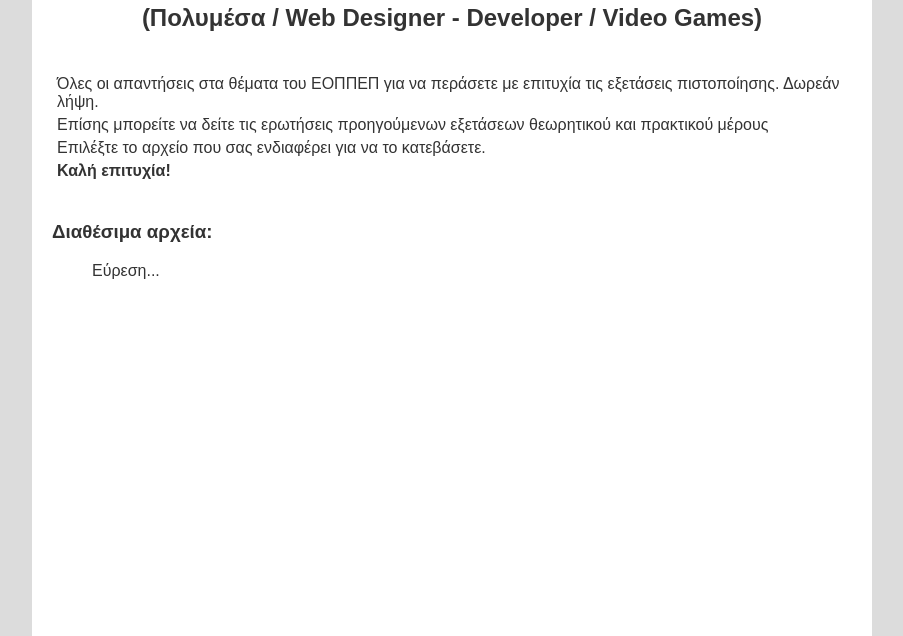
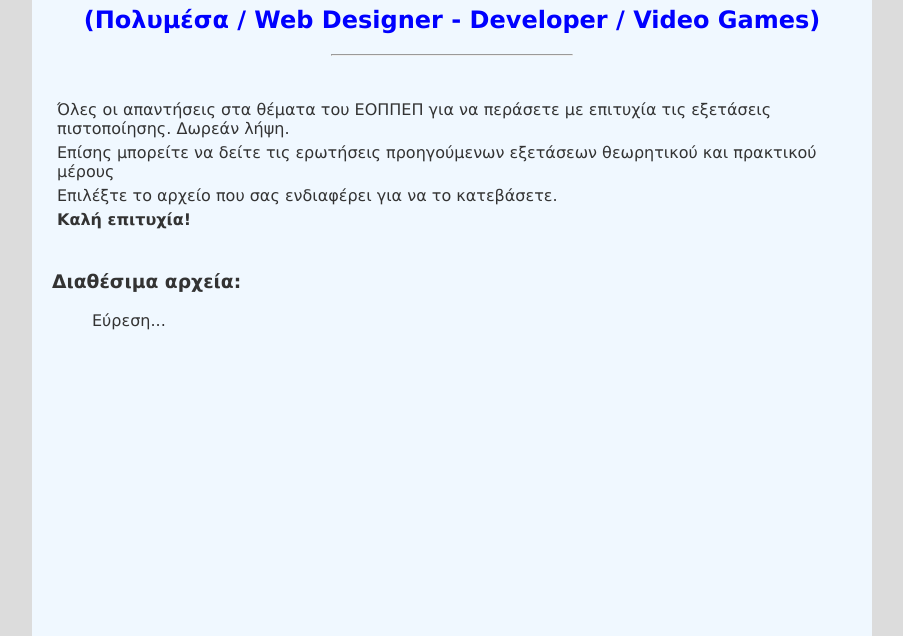
Before and after one commit to cambergr/eoppep, a plain HTML site: page docs/index.html in a window 1280 px wide. Shown: the part 204-840 px from the top of the page, without its empty margins (188-1091 px from the left). Drawn offline with Linux system fonts and the light colour scheme; no server answers.

Commit message:
Make page look better

```diff
--- a/docs/index.html
+++ b/docs/index.html
@@ -5,49 +5,10 @@
     <meta charset="UTF-8">
     <meta name="viewport" content="width=device-width, initial-scale=1.0">
     <title>Απαντήσεις θεμάτων ΕΟΠΠΕΠ</title>
-    <style>
-        body {
-            font-family: Arial, sans-serif;
-            margin: 0;
-            padding: 0;
-            background-color: gainsboro;
-            color: #333;
-        }
-
-        .container {
-            max-width: 800px;
-            margin: 0 auto;
-            padding: 20px;
-            text-align: center;
-            height: 100vh;
-            background-color: white;
-        }
-
-        .content {
-            margin-top: 20px;
-            text-align: start;
-        }
-
-        li {
-            font-size: 18px;
-            padding: 5px;
-        }
-
-        li a:link {
-            color: blue;
-        }
-
-        li a:active {
-            color: blue;
-        }
-
-        li a:visited {
-            color: blue;
-        }
-        p {
-            margin: 5px;
-        }
-    </style>
+    <meta name="description"
+        content="Τεχνικός Εφαρμογών Πληροφορικής (Πολυμέσα / Web Designer - Developer / Video Games). Δωρεάν όλες οι απαντήσεις για να περάσετε με επιτυχία τις εξετάσεις πιστοποίησης του ΕΟΠΠΕΠ.">
+    <meta name="keywords" content="ΕΟΠΠΕΠ, Πιστοποίηση, Τεχνικός Εφαρμογών Πληροφορικής, Πολυμέσα, Web Designer, Developer, Video Games">
+    <link rel="stylesheet" href="styles.css">
 </head>
 
 <body>
@@ -56,9 +17,11 @@
         <h2>για την ειδικότητα</h2>
         <h1> Τεχνικός Εφαρμογών Πληροφορικής</h1>
         <h2> (Πολυμέσα / Web Designer - Developer / Video Games)</h2>
+        <hr>
         <div class="content">
             <br>
-            <p>Όλες οι απαντήσεις στα θέματα του ΕΟΠΠΕΠ για να περάσετε με επιτυχία τις εξετάσεις πιστοποίησης. Δωρεάν λήψη.</p>
+            <p>Όλες οι απαντήσεις στα θέματα του ΕΟΠΠΕΠ για να περάσετε με επιτυχία τις εξετάσεις πιστοποίησης. Δωρεάν
+                λήψη.</p>
             <p>Επίσης μπορείτε να δείτε τις ερωτήσεις προηγούμενων εξετάσεων θεωρητικού και πρακτικού μέρους</p>
             <p>Επιλέξτε το αρχείο που σας ενδιαφέρει για να το κατεβάσετε.</p>
             <p><b>Καλή επιτυχία!</b></p>
--- /dev/null
+++ b/docs/styles.css
@@ -0,0 +1,51 @@
+body {
+    font-family: 'Lucida Sans', 'Lucida Sans Regular', 'Lucida Grande', 'Lucida Sans Unicode', Verdana, sans-serif;
+    margin: 0;
+    padding: 0;
+    background-color: gainsboro;
+    color: #333;
+}
+
+.container {
+    max-width: 800px;
+    margin: 0 auto;
+    padding: 20px;
+    text-align: center;
+    min-height: 100vh;
+    background-color: aliceblue;
+}
+
+.content {
+    margin-top: 20px;
+    text-align: start;
+}
+
+h1,
+h2 {
+    color: blue;
+}
+
+hr {
+    width: 30%;
+}
+
+li {
+    font-size: 18px;
+    padding: 5px;
+}
+
+li a:link {
+    color: blue;
+}
+
+li a:visited {
+    color: blue;
+}
+
+li a:hover {
+    color: darkorange;
+}
+
+p {
+    margin: 5px;
+}
```
